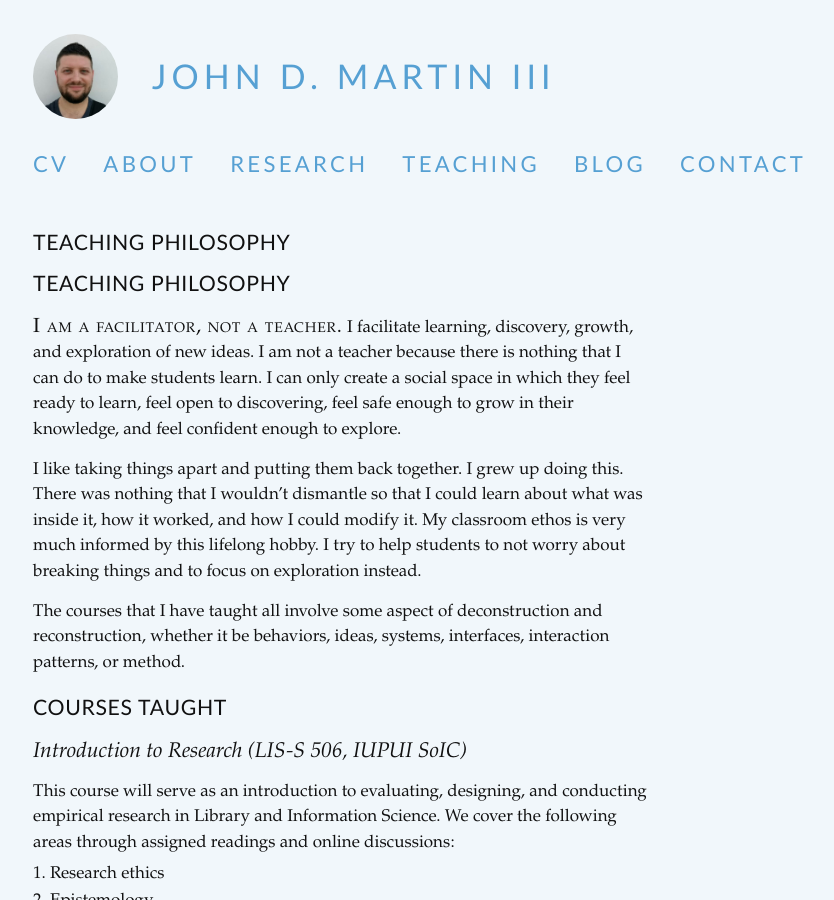
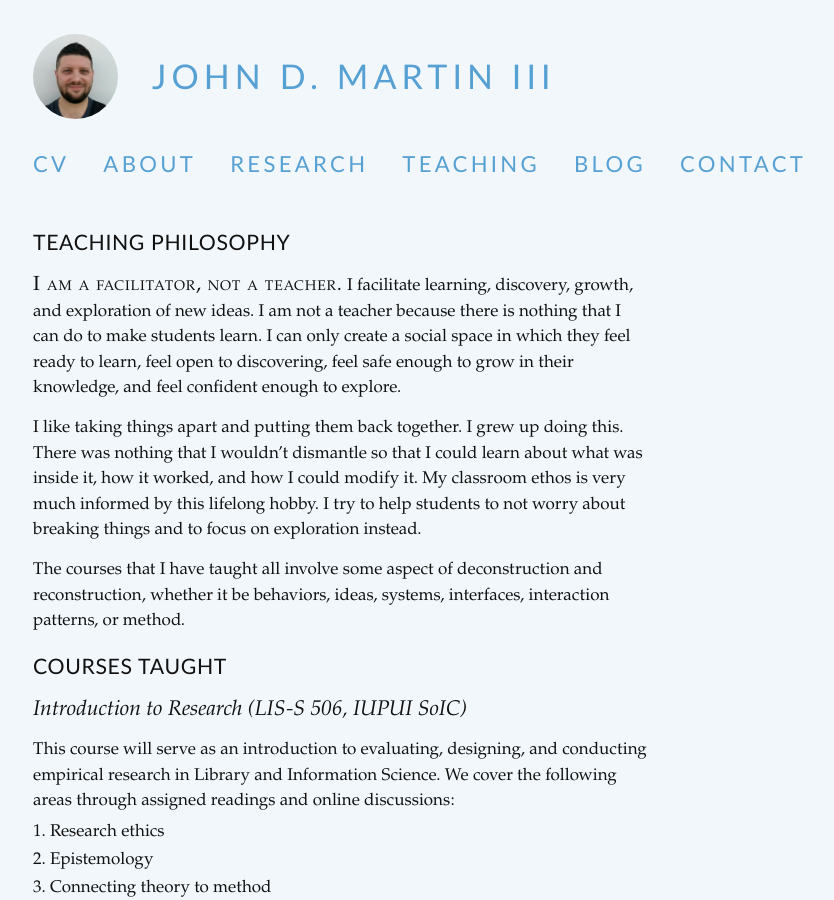
Before and after one commit to jdmar3/jdmar3.github.io, a Jekyll site: the page built from teaching/index.md, in a window 1280 px wide and 900 px high. Shown: the whole window, without its empty margins (47-881 px from the left). Built offline with Jekyll 4.4.1, drawn with Linux system fonts in a browser that asks for light colours; some web fonts are replaced; Markdown is read by kramdown in place of the engine named in the settings.

Commit message:
update cv and teaching

```diff
--- a/teaching/index.md
+++ b/teaching/index.md
@@ -12,8 +12,6 @@ I teach human information behavior theory and basic to advanced tools for proces
 I have a professional background in system administration which mostly now expresses itself through tinkering with automation, system building, and poking around at the Internet of Things.
 My classroom ethos is very much informed by this activity as it allows me to teach students not to worry about breaking things and to focus on exploration instead.
 {% endcomment %}
-
-# Teaching Philosophy
 
 {% newthought 'I am a facilitator, not a teacher.' %}
 I facilitate learning, discovery, growth, and exploration of new ideas.
@@ -34,6 +32,7 @@ The courses that I have taught all involve some aspect of deconstruction and rec
 
 This course will serve as an introduction to evaluating, designing, and conducting empirical research in Library and Information Science.
 We cover the following areas through assigned readings and online discussions:
+
 1. Research ethics
 2. Epistemology
 3. Connecting theory to method
@@ -43,6 +42,7 @@ We cover the following areas through assigned readings and online discussions:
 7. An overview of empirical research methods that are commonly used in LIS.
 
 The learning outcomes for this course are as follows:
+
 1. Evaluate research literature critically
 2. Assess the value of research by applying appropriate principles and methods
 3. Determine appropriate research methods to answer particular research questions
```
